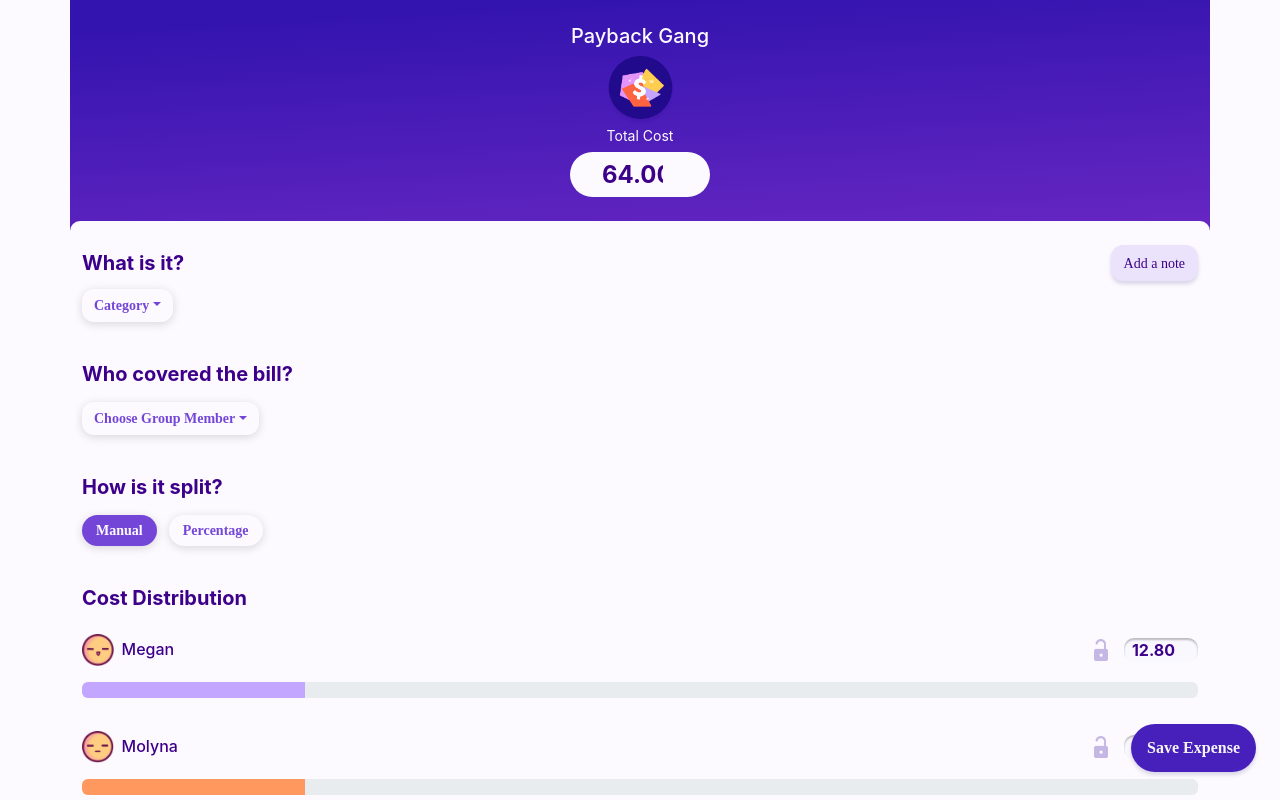
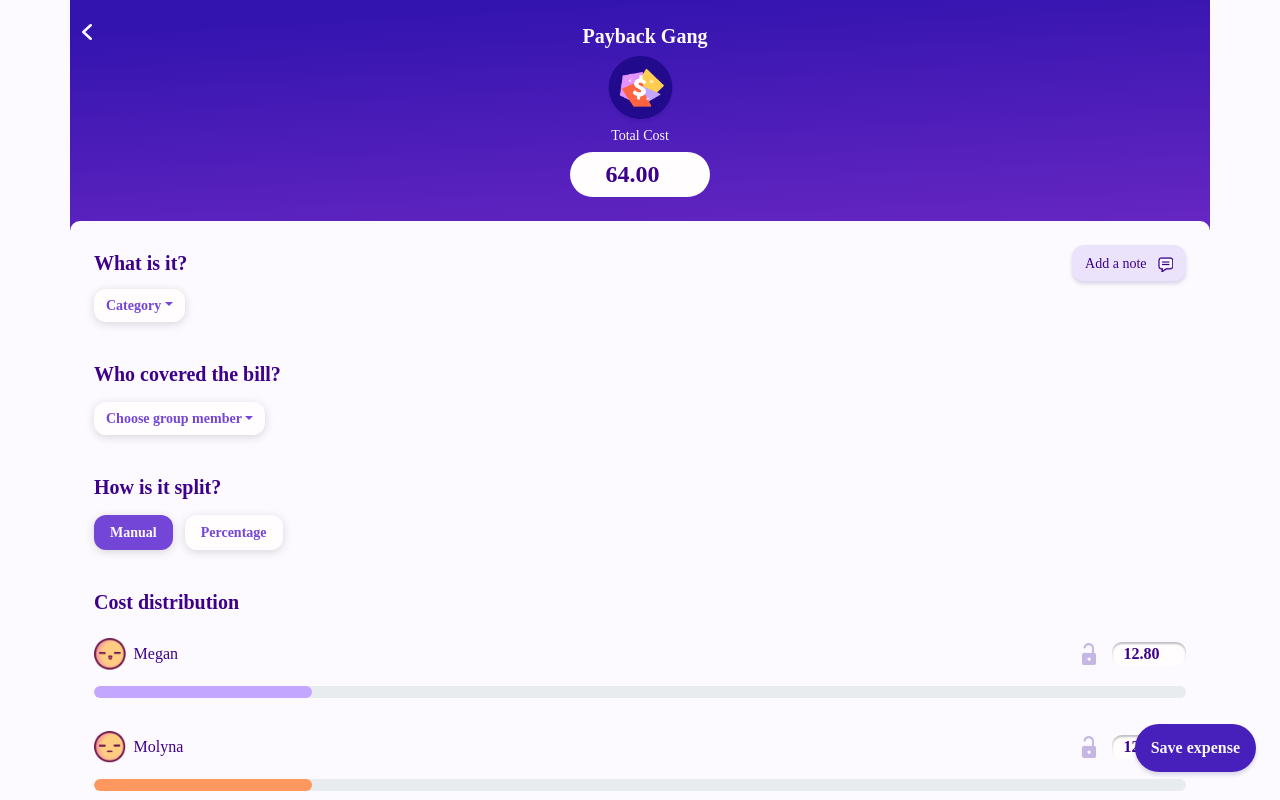
Before and after one commit to ParkerNix/idm263-pcn23, a React (Create React App) app in the folder payback/: page /pages/newExpense in a window 1280 px wide. Shown: the top 800 px of the page. Built offline with nearby package versions, Linux system fonts and the light colour scheme; a web font is replaced by a local one.

Commit message:
Styles after review (newExpense)

```diff
--- a/payback/src/index.css
+++ b/payback/src/index.css
@@ -117,6 +117,10 @@ button, .button {
  box-shadow: 0 3px 4px 0 rgba(0, 4, 97, 0.15);
  font-family: greycliff-cf;
  border: 0;
+}
+
+h1, .h1, h2, .h2, h3, .h3, h4, .h4, h5, .h5, h6, .h6, p, .p, a, link, button, input {
+  font-family: greycliff-cf;
 }
 
 .medium {
@@ -239,7 +243,7 @@ margin:0 ;
 }
 
 .total {
-  background-color: var(--main-bg-color);
+  background-color: var(--nav-bar-color);
   border-radius: 35.4px;
   width: 140px;
   height: 45px;
@@ -267,7 +271,7 @@ margin:0 ;
   padding: 4px 0;
   border-radius: 10px;
   box-shadow: inset 0 2px 2px 0 rgba(0, 0, 0, 0.25);
-  background-color: #faf8ff;
+  background-color: var(--nav-bar-color);
   color: var(--text-dark-purple);
   border: 0;
   text-align: center;
@@ -284,7 +288,7 @@ margin:0 ;
 }
 
 .dropdownBtn {
-  background-color: var(--main-bg-color);
+  background-color: var(--nav-bar-color);
   padding: 8px 12px 7px;
   font-size: 14px;
   font-weight: 600;
@@ -304,25 +308,30 @@ margin:0 ;
   font-size: var(--small-copy);
 }
 
+.noteIcon {
+  height: 15px;
+  width: 15px;
+}
+
 .splitBtnActive {
   background-color: var(--button-medium-purple);
-  padding: 3px 14px 2px;
+  padding: 5px 16px 4px;
   font-size: 14px;
   font-weight: 600;
   line-height: 1.8;
-  border-radius: 20px;
+  border-radius: 12px;
   box-shadow: 0 2px 10px 0 rgba(0, 0, 0, 0.15);
   color: var(--main-bg-color);
   margin: 0 12px 0 0;
 }
 
 .splitBtn {
-  background-color: var(--main-bg-color);
-  padding: 3px 14px 2px;
+  background-color: var(--nav-bar-color);
+  padding: 5px 16px 4px;
   font-size: 14px;
   font-weight: 600;
   line-height: 1.8;
-  border-radius: 20px;
+  border-radius: 12px;
   box-shadow: 0 2px 10px 0 rgba(0, 0, 0, 0.15);
   color: var(--button-medium-purple);
   margin: 0;
@@ -347,3 +356,13 @@ margin:0 ;
 .progressOrange {
   background-color: var(--progress-bar-orange);
 }
+
+.progress {
+  border-radius: 50px;
+  height: .75rem;
+}
+
+.progress-bar {
+  border-radius: 50px;
+  height: .75rem;
+}
--- a/payback/src/pages/newExpense/index.jsx
+++ b/payback/src/pages/newExpense/index.jsx
@@ -1,5 +1,7 @@
 import newGroupImg from '../../components/Assets/newGroupIcon.png'
 import lockIcon from '../../components/Assets/lock.png'
+import backArrowWhite from '../../components/Assets/backArrowWhite.png'
+import note from '../../components/Assets/note.png'
 import allieSmiley from '../../components/Assets/allie_smiley.png'
 import molynaSmiley from '../../components/Assets/molyna_smiley.png'
 import parkerSmiley from '../../components/Assets/parker_smiley.png'
@@ -13,9 +15,13 @@ export const NewExpense = () => {
             <div className="container gradientContainer">
                 <div className="row">
                     <div className="col">
-                        <div className='my-4 d-flex flex-column align-items-center'>
-                            <h1 className="h4 white">Payback Gang</h1>
-                            <img src={newGroupImg} alt="newGroupImg" className='groupImg mt-2' />
+                        <div className='my-4 d-flex flex-column align-items-stretch'>
+                            <div className='d-flex justify-content-between align-items-center'>
+                                <img src={backArrowWhite} alt="backArrowWhite" className='topNavBack align-self-start' />
+                                <h1 className="h4 white bold">Payback Gang</h1>
+                                <span></span>
+                            </div>
+                            <img src={newGroupImg} alt="newGroupImg" className='groupImg mt-2 align-self-center' />
                             <label className="d-flex flex-column align-items-center">
                               <p className="white">Total Cost</p>
                               <input
@@ -30,12 +36,12 @@ export const NewExpense = () => {
                     </div>
                 </div>
                 <div className="row pageTab pb-5">
-                    <div className="col pt-3">
+                    <div className="col pt-3 px-4">
                         <div>
                             <div className='expenseSection'>
                                 <div className='my-2 d-flex justify-content-between align-items-center'>
                                     <h2 className='h4 bold'>What is it?</h2>
-                                    <button className='noteBtn medium'>Add a note</button>
+                                    <button className='noteBtn medium'>Add a note <img src={note} alt="note" className='noteIcon ms-2' /></button>
                                 </div>
                                 <div class="dropdown">
                                     <button type="button" class="dropdownBtn dropdown-toggle" data-bs-toggle="dropdown">
@@ -61,7 +67,7 @@ export const NewExpense = () => {
                                 <h2 className='h4 bold mb-3'>Who covered the bill?</h2>
                                 <div class="dropdown">
                                     <button type="button" class="dropdownBtn dropdown-toggle" data-bs-toggle="dropdown">
-                                        Choose Group Member
+                                        Choose group member
                                     </button>
                                     <ul class="dropdown-menu">
                                         <li><a class="dropdown-item" href="#">Megan</a></li>
@@ -87,7 +93,7 @@ export const NewExpense = () => {
                                 </div>
                             </div>
                             <div className='mb-4 d-flex flex-column'>
-                                <h2 className='h4 bold mb-4'>Cost Distribution</h2>
+                                <h2 className='h4 bold mb-4'>Cost distribution</h2>
                                 <label className='memberExpense'>
                                     <div className='d-flex justify-content-between mb-3'>
                                         <div className='d-flex align-items-center'>
@@ -195,7 +201,7 @@ export const NewExpense = () => {
                                 </label>
                             </div>
                             <button id='submit' className="btmRightBtn bold">
-                                Save Expense
+                                Save expense
                             </button>
                         </div>
                     </div>
```
Also changed, not shown: payback/src/components/Assets/backArrowWhite.png (added), payback/src/components/Assets/note.png (added).
